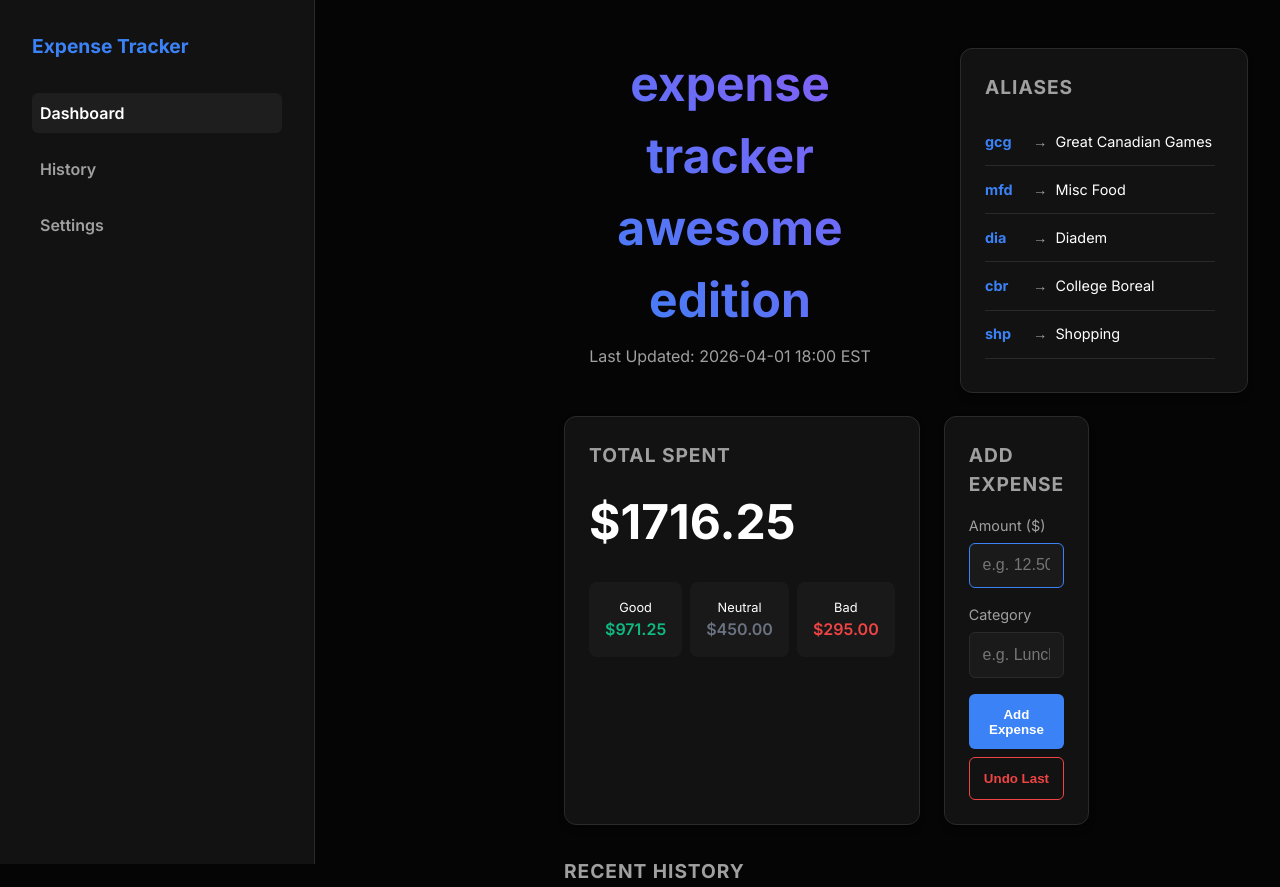
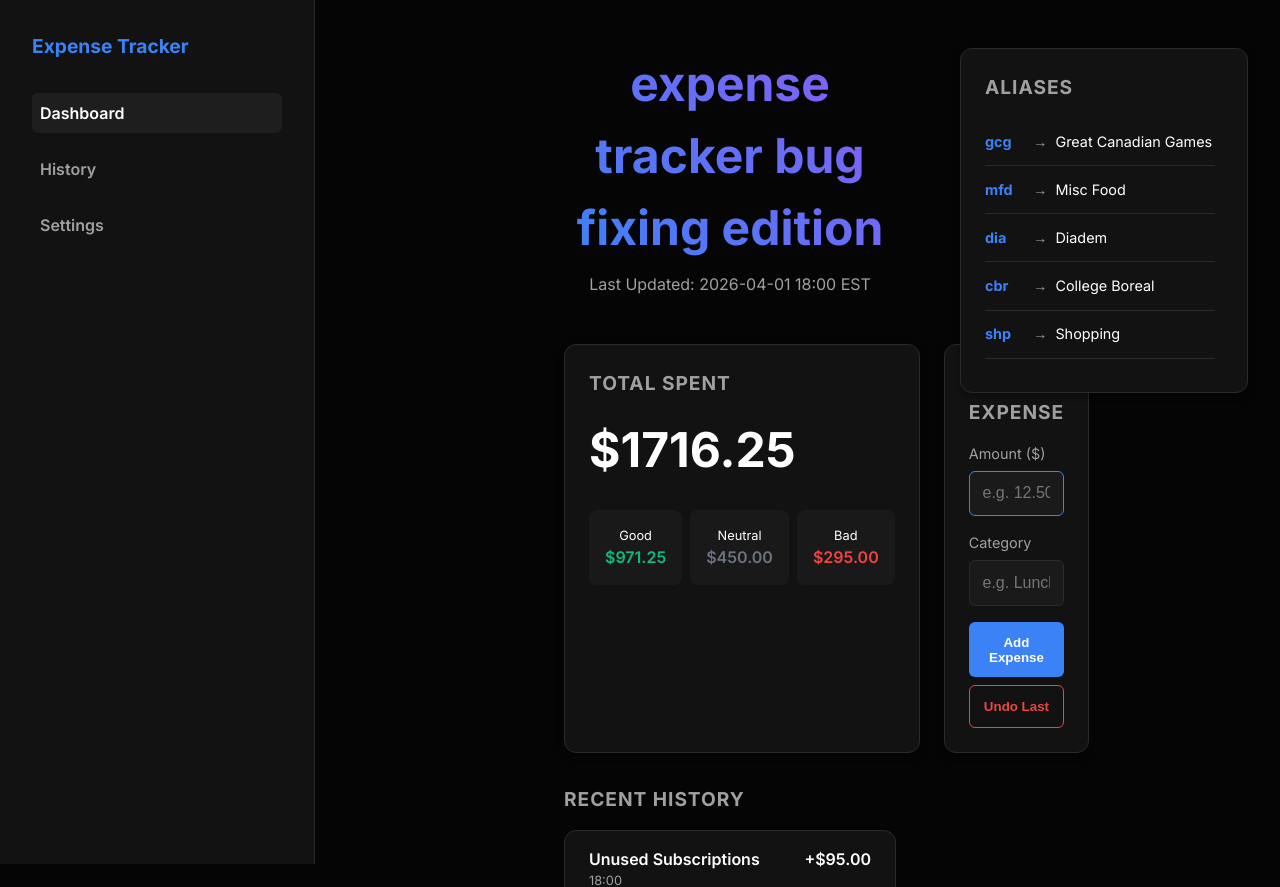
Before and after one commit to MemeCommander/expense-tracker, a Flask app: page / in a window 1280 px wide. Shown: the top 887 px of the page. Run offline with Flask 3, Linux system fonts and the light colour scheme.

Commit message:
Update index.html
another different test update
i love ci cd

```diff
--- a/templates/index.html
+++ b/templates/index.html
@@ -36,7 +36,7 @@
             <!-- Main Content -->
             <div class="main-content">
                 <header>
-                    <h1>expense tracker awesome edition</h1>
+                    <h1>expense tracker bug fixing edition</h1>
                     <p class="subtitle">Last Updated: {{ last_updated }}</p>
                 </header>
 
```
